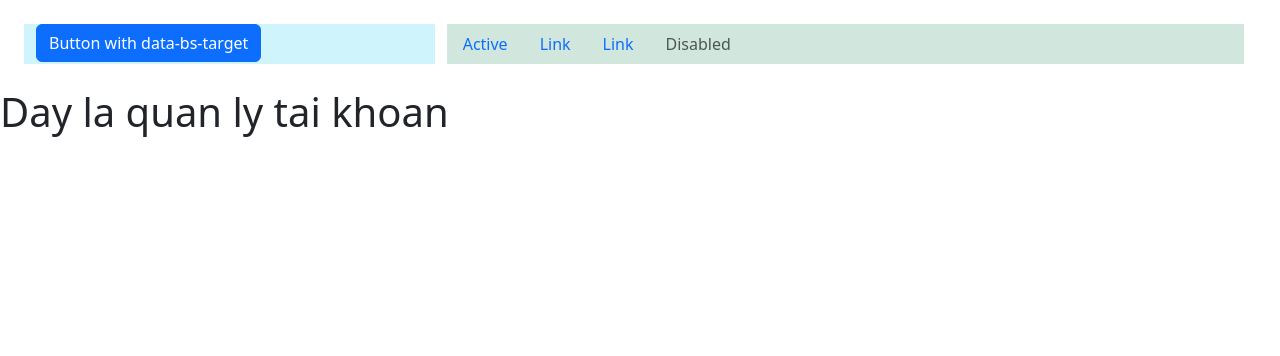
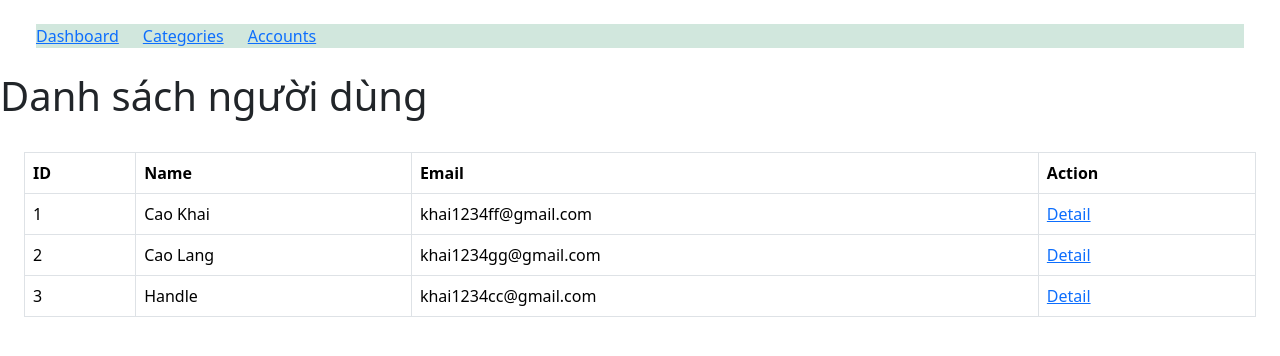
Before and after one commit to Khaicao2004/vuejs-project, a Vue app: page /admin/accounts in a window 1280 px wide. Shown: the top 356 px of the page. Built offline with nearby package versions, Linux system fonts and the light colour scheme; data requests are answered from the project's data file.

Commit message:
view and show users

```diff
--- /dev/null
+++ b/db.json
@@ -0,0 +1,19 @@
+{
+    "users": [
+      {
+        "id": 1,
+        "name": "Cao Khai",
+        "email": "khai1234ff@gmail.com"
+      },
+      {
+        "id": 2,
+       "name": "Cao Lang",
+        "email": "khai1234gg@gmail.com"
+      },
+      {
+        "id": 3,
+        "name": "Handle",
+        "email": "khai1234cc@gmail.com"
+      }
+    ]
+  }
--- a/package.json
+++ b/package.json
@@ -9,6 +9,7 @@
     "preview": "vite preview"
   },
   "dependencies": {
+    "axios": "^1.7.9",
     "bootstrap": "^5.3.3",
     "vue": "^3.5.13",
     "vue-router": "^4.4.5"
--- a/src/App.vue
+++ b/src/App.vue
@@ -1,5 +1,5 @@
 <template>
-  <RouterView />
+    <RouterView/>
 </template>
 
 <script>
--- a/src/components/Admin/Header.vue
+++ b/src/components/Admin/Header.vue
@@ -1,22 +1,18 @@
-<script setup></script>
-
-
 <template>
-  <ul class="nav bg-success-subtle">
+  <ul class="nav bg-success-subtle gap-4">
     <li class="nav-item">
-    <a class="nav-link active" aria-current="page" href="#">Active</a>
+      <RouterLink :to="{ name: 'dashboard' }">Dashboard</RouterLink>
     </li>
     <li class="nav-item">
-    <a class="nav-link" href="#">Link</a>
+        <RouterLink :to="{ name: 'categories' }">Categories</RouterLink>
     </li>
     <li class="nav-item">
-    <a class="nav-link" href="#">Link</a>
-  </li>
-  <li class="nav-item">
-    <a class="nav-link disabled" aria-disabled="true">Disabled</a>
+        <RouterLink :to="{ name: 'accounts' }">Accounts</RouterLink>
     </li>
   </ul>
 </template>
-
+<script>
+import { RouterLink } from "vue-router";
+</script>
 
 <style lang="css"></style>
--- a/src/components/Admin/Sidebar.vue
+++ b/src/components/Admin/Sidebar.vue
@@ -12,17 +12,11 @@ import { RouterLink } from "vue-router";
     <button type="button" class="btn-close" data-bs-dismiss="offcanvas" aria-label="Close"></button>
   </div>
   <div class="offcanvas-body">
-    <div>
-      Some text as placeholder. In real life you can have the elements you have chosen. Like, text, images, lists, etc.
-    </div>
-    <div class="dropdown mt-3">
-      <button class="btn btn-secondary dropdown-toggle" type="button" data-bs-toggle="dropdown">
-        Dropdown button
-      </button>
-      <ul class="dropdown-menu">
-        <li><a class="dropdown-item" href="#">Action</a></li>
-        <li><a class="dropdown-item" href="#">Another action</a></li>
-        <li><a class="dropdown-item" href="#">Something else here</a></li>
+    <div class=" mt-3">
+      <ul class="">
+        <li><a class="" href="#">Action</a></li>
+        <li><a class="" href="#">Another action</a></li>
+        <li><a class="" href="#">Something else here</a></li>
       </ul>
     </div>
   </div>
--- a/src/router/index.js
+++ b/src/router/index.js
@@ -13,7 +13,7 @@ const router = createRouter({
           name: 'dashboard',
           component: () => import('../views/Admin/Dashboard.vue'),
         },{
-          path: 'categories',
+          path: 'categories/',
           name: 'categories',
           component: () => import('../views/Admin/Category.vue'),
         },{
@@ -21,6 +21,11 @@ const router = createRouter({
           name: 'accounts',
           component: () => import('../views/Admin/Account.vue'),
         },
+        {
+          path: 'accounts/:id',
+          name: 'accounts-detail',
+          component: () => import('../views/Admin/AccountDetail.vue'),
+        },
       ]
     },
   ],
--- a/src/views/Admin/Account.vue
+++ b/src/views/Admin/Account.vue
@@ -1,7 +1,56 @@
-<script setup></script>
-
 <template>
     <div>
-        <h1>Day la quan ly tai khoan</h1>
+      <h1>Danh sách người dùng</h1>
+      <div class="p-4">
+          <table class="table table-bordered">
+              <thead>
+                  <tr>
+                      <th>ID</th>
+                      <th>Name</th>
+                      <th>Email</th>
+                      <th>Action</th>
+                  </tr>
+              </thead>
+              <tbody>
+                  <tr v-for="list in users">
+                      <td>{{ list.id }}</td>
+                      <td>{{ list.name }}</td>
+                      <td>{{ list.email }}</td>
+                      <td>
+                         <RouterLink :to="{ name: 'accounts-detail', params: {id: list.id }}">Detail</RouterLink>
+                      </td>
+                  </tr>
+              </tbody>
+          </table>
+      </div>
     </div>
-</template>
+  </template>
+
+  <script>
+  import axios from "axios";
+import {  RouterLink } from "vue-router";
+
+  export default {
+    data() {
+      return {
+        users: [], // Dữ liệu danh sách người dùng
+      };
+    },
+    created() {
+      // Gọi API ngay khi component được khởi tạo
+      this.fetchUsers();
+    },
+    methods: {
+      async fetchUsers() {
+        try {
+          const response = await axios.get(
+            "http://localhost:3000/users"
+          );
+          this.users = response.data;
+        } catch (error) {
+          console.error("Lỗi khi gọi API:", error);
+        }
+      },
+    },
+  };
+  </script>
--- /dev/null
+++ b/src/views/Admin/AccountDetail.vue
@@ -0,0 +1,45 @@
+<template>
+    <div>
+      <h1>Chi tiet người dùng</h1>
+      <div class="p-4">
+          <table class="table table-bordered">
+              <thead>
+                  <tr>
+                      <th>ID</th>
+                      <th>Name</th>
+                      <th>Email</th>
+                  </tr>
+              </thead>
+              <tbody>
+                  <tr>
+                      <td>{{ userDetail.id }}</td>
+                      <td>{{ userDetail.name }}</td>
+                      <td>{{ userDetail.email }}</td>
+                  </tr>
+              </tbody>
+          </table>
+      </div>
+    </div>
+  </template>
+
+  <script>
+  import axios from "axios";
+import { RouterLink } from "vue-router";
+  export default {
+    data() {
+      return {
+        userDetail: {}, // Dữ liệu danh sách người dùng
+      };
+    },
+    methods: {
+        async fetchUserDetail(id){
+        const response = await axios.get(`http://localhost:3000/users/${id}`);
+        this.userDetail  =  response.data;
+      }
+    },
+    mounted() {
+      const id = this.$route.params.id;
+      this.fetchUserDetail(id);
+    },
+  };
+  </script>
--- a/src/views/Admin/Category.vue
+++ b/src/views/Admin/Category.vue
@@ -14,17 +14,8 @@ export default {
   data () {
     return {
       message: "hello",
-      create: '',
+      text: '',
     }
-  },
-  beforeCreate() {
-    this.message = "xin chao"
-    this.message2 = "xin chao";
-  },
-  created() {
-    console.log(this.message);
-    console.log(this.message2);
-    this.create = "xin chao"
   },
 }
 </script>
--- a/src/views/Admin/Dashboard.vue
+++ b/src/views/Admin/Dashboard.vue
@@ -1,8 +1,8 @@
-<script setup>
+<script>
 
 </script>
 <template>
    <h1>Đây là dashboard!</h1>
 </template>
 
-<style lang="css"></style>
+<style lang="css" scoped></style>
--- a/src/views/Admin/HomePage.vue
+++ b/src/views/Admin/HomePage.vue
@@ -2,26 +2,9 @@
 <template>
   <div class="container-fluid">
     <div class="row p-4">
-      <div class="col-4 bg-info-subtle"><Sidebar/></div>
-      <div class="col-8"><Header/></div>
+      <div class="col-12"><Header/></div>
     </div>
   </div>
-
-
-  <!-- <li><RouterLink to="dashboard">Trang chủ</RouterLink></li>
-  <div class="d-flex justify-content-center align-items-center">
-    <button @click="decrement">-</button>
-    <h4>Count is: {{ count }}</h4>
-    <button @click="increment">+</button>
-  </div>
-  <div class="d-flex">
-    <button @click="updateMessage">Update</button>
-    <p>{{ message }}</p>
-  </div>
-  <div class="d-flex">
-    <input type="text" v-model="text" />
-    <p>{{ text }}</p>
-  </div> -->
   <RouterView />
 </template>
 
@@ -29,13 +12,12 @@
 <script>
 import "bootstrap/dist/css/bootstrap.min.css";
 import "bootstrap/dist/js/bootstrap.bundle.min.js";
-import { RouterView, RouterLink } from "vue-router";
-import Sidebar from "@/components/Admin/Sidebar.vue";
+import { RouterView } from "vue-router";
 import Header from "@/components/Admin/Header.vue";
+
 
 export default {
   components: {
-    Sidebar,
     Header,
   },
   data() {
@@ -46,23 +28,12 @@ export default {
     };
   },
   methods: {
-    increment() {
-      this.count++;
-    },
-    decrement() {
-      this.count--;
-    },
-    updateMessage() {
-      this.message = "khaingaongo";
-    },
+
   },
   mounted() {
-    console.log(this);
-    // const name = 'hâhh';
-    // console.log(name)
   },
 };
 </script>
 
 <!-- Css -->
-<style lang="css"></style>
+<style lang="css" scoped></style>
```
Also changed, not shown: src/utils/configAxios.js (added), 1 other file (tests, documents, lock files or other folders). Lines whose indentation alone changed are shown as unchanged.
